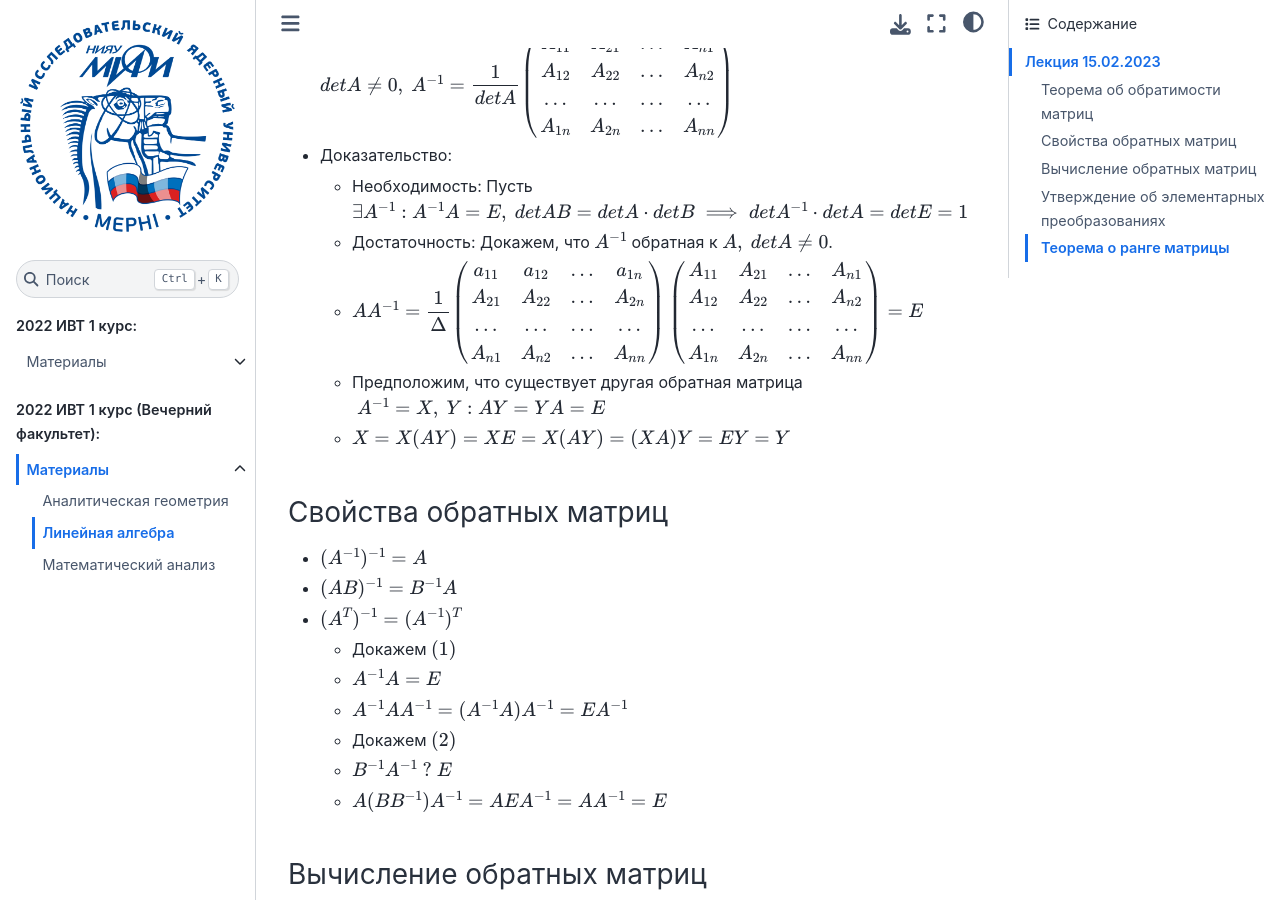
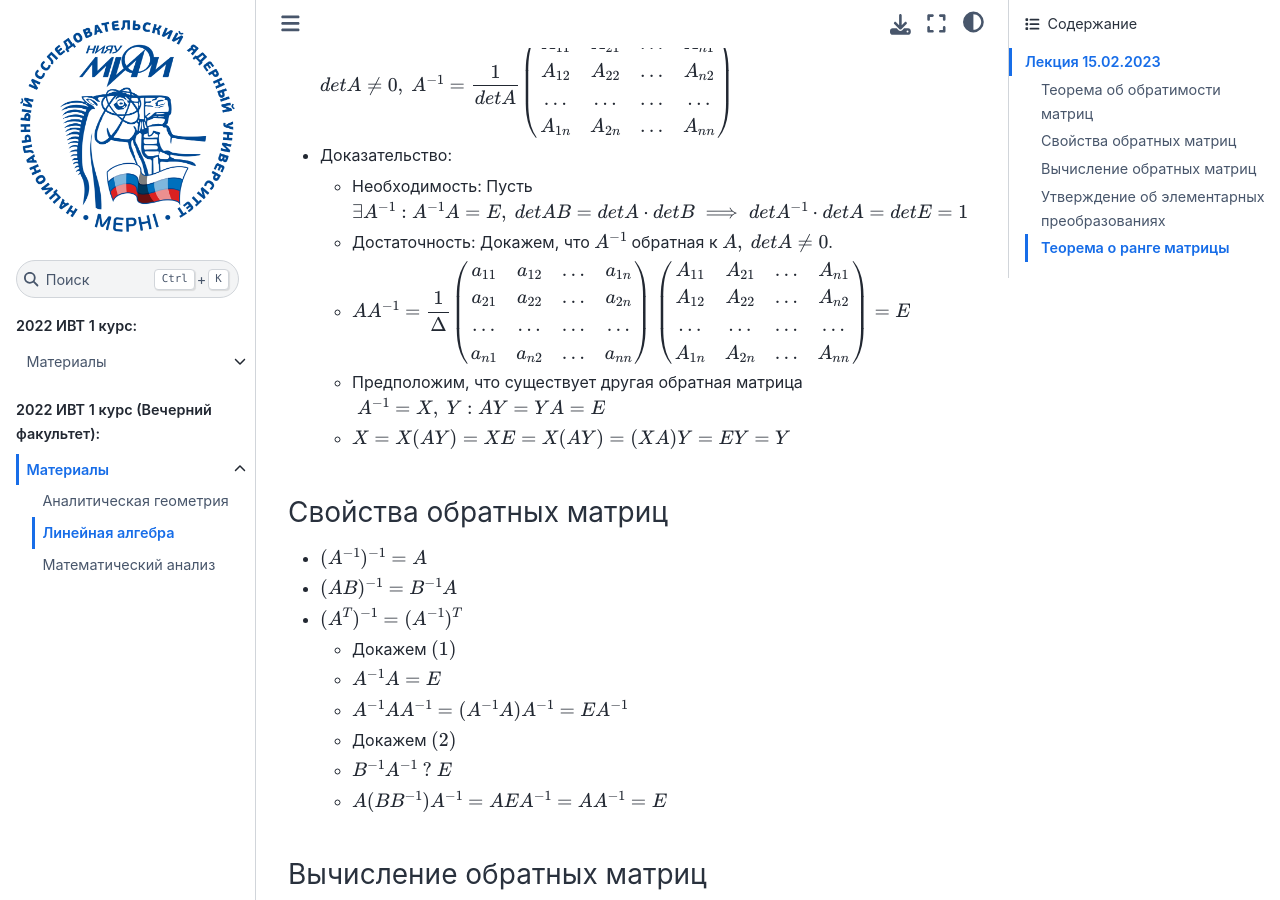
Before and after one commit to mephi-tex/mephi-tex, a Sphinx documentation site: the page built from docs/IVT_evening/linear-algebra.md, in a window 1280 px wide and 900 px high, scrolled down 403 px. Built offline with Sphinx 7.4.7 and the Sphinx Book theme 1.1.4, drawn with Linux system fonts in a browser that asks for light colours; the version number could not be read and is left out.

```diff
--- a/docs/IVT_evening/linear-algebra.md
+++ b/docs/IVT_evening/linear-algebra.md
@@ -17,9 +17,9 @@
 	- Достаточность: Докажем, что $A^{-1}$ обратная к $A, \ det{A} \neq 0$.
 	- $AA^{-1} =\dfrac{1}{\Delta} \begin{pmatrix}
   a_{11} & a_{12} & \dots & a_{1n} \\
-  A_{21} & A_{22} & \dots & A_{2n} \\
+  a_{21} & a_{22} & \dots & a_{2n} \\
   \dots  & \dots & \dots & \dots\\
-  A_{n1} & A_{n2} & \dots & A_{nn}
+  a_{n1} & a_{n2} & \dots & a_{nn}
   \end{pmatrix} \begin{pmatrix}
   A_{11} & A_{21} & \dots & A_{n1} \\
   A_{12} & A_{22} & \dots & A_{n2} \\
```
